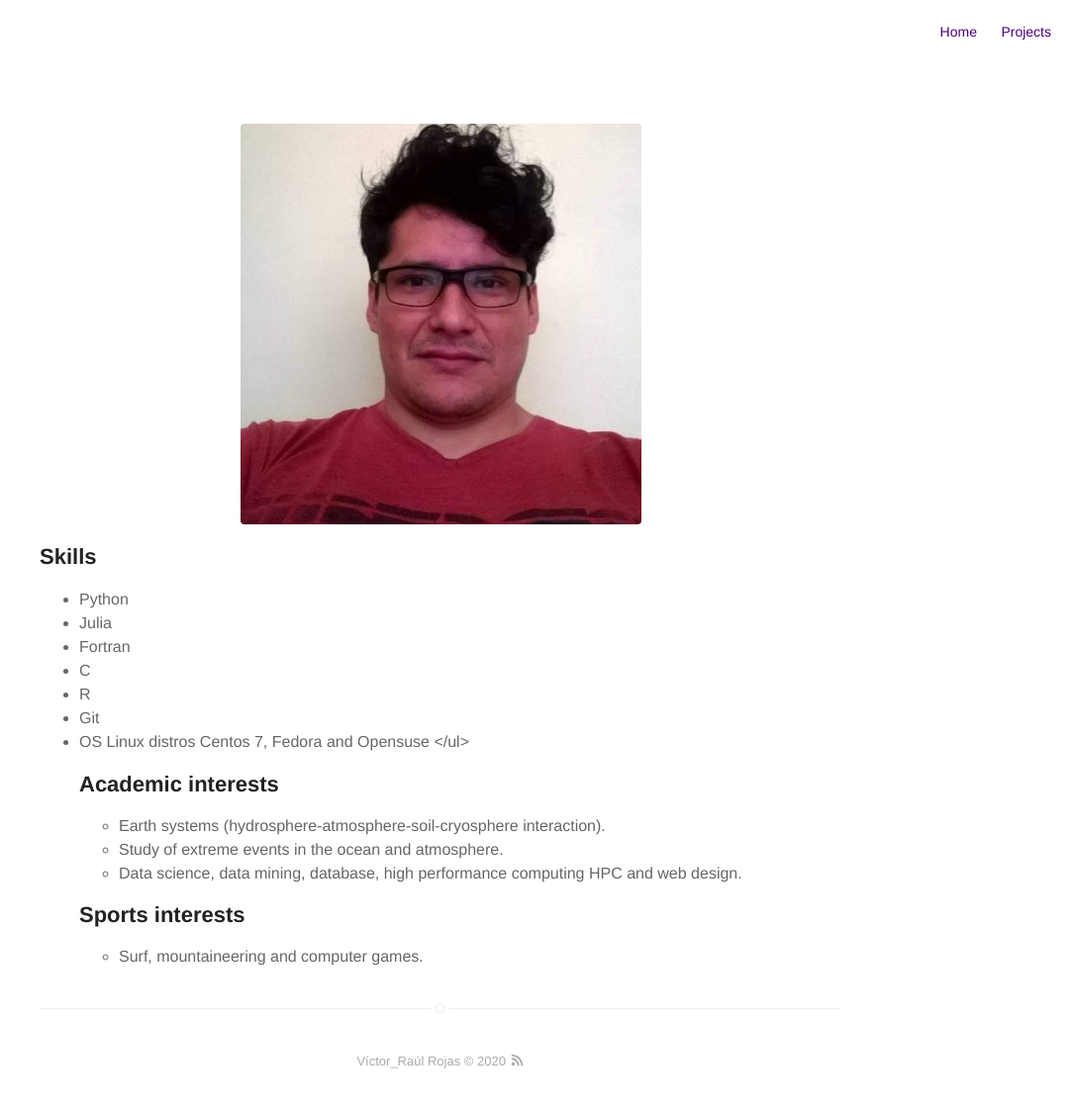
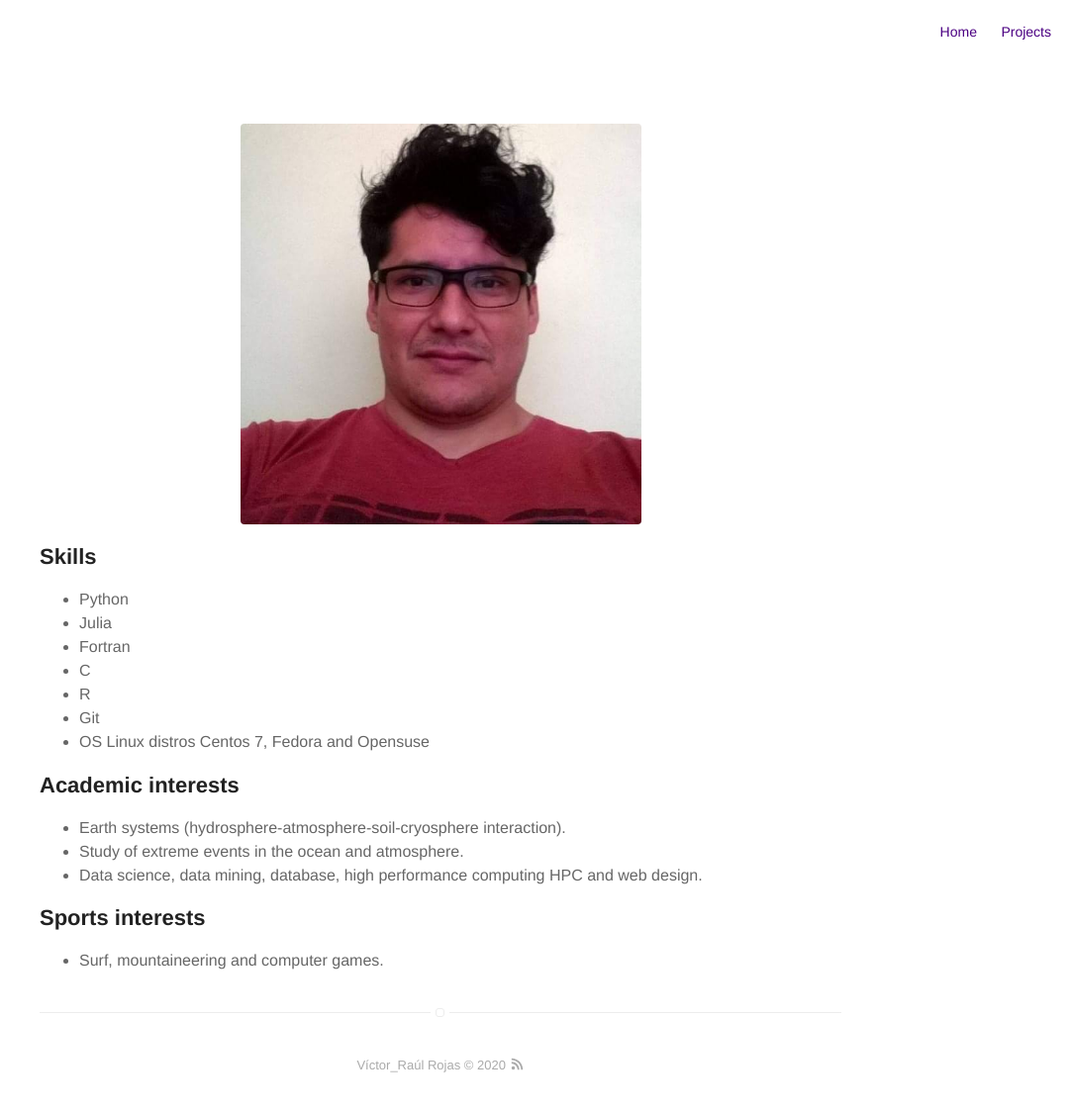
Before and after one commit to vrrp/vrojas.github.io, a Jekyll site: the page built from about.md, in a window 1280 px wide. Shown: the whole page at 99% size, without its empty margins (195-1280 px from the left). Built offline with Jekyll 4.4.1, drawn with Linux system fonts in a browser that asks for light colours.

```diff
--- a/about.md
+++ b/about.md
@@ -13,7 +13,7 @@ layout: page
 	<li>C</li>
 	<li>R</li>
 	<li>Git</li>
-	<li>OS Linux distros Centos 7, Fedora and Opensuse
+	<li>OS Linux distros Centos 7, Fedora and Opensuse</li>
 </ul>
 
 <h2>Academic interests</h2>
```
